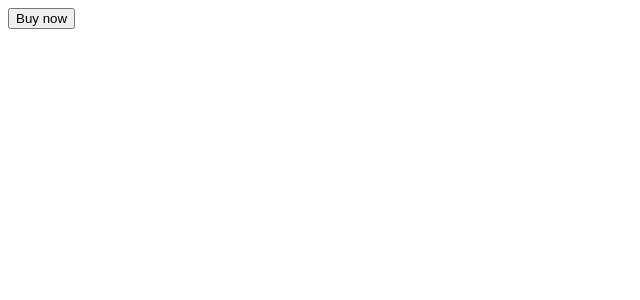
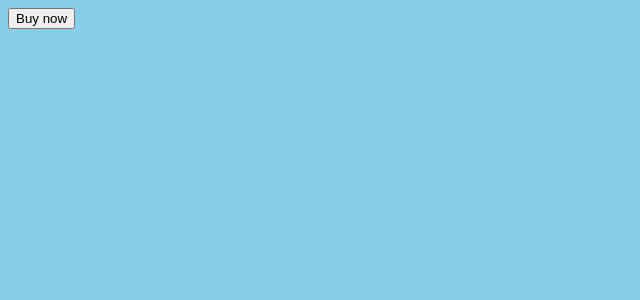
Before and after one commit to Fontenehuset-Bergen/react-workshop, a React (Vite) app: page / in a window 1280 px wide. Shown: the top 300 px of the page, without its empty margins (0-640 px from the left). Built offline with nearby package versions, Linux system fonts and the light colour scheme.

Commit message:
vite fil er viktig

```diff
--- a/src/assets/global.css
+++ b/src/assets/global.css
@@ -1,3 +1,3 @@
-.body{
+body{
     background-color: skyblue;
 }
--- a/src/main.tsx
+++ b/src/main.tsx
@@ -1,6 +1,7 @@
 import { StrictMode } from 'react'
 import { createRoot } from 'react-dom/client'
 import { MyButton } from './components/ui/buttons/buttons'
+import './assets/global.css'
 
 
 createRoot(document.getElementById('root')!).render(
--- /dev/null
+++ b/src/vite-env.d.ts
@@ -0,0 +1 @@
+/// <reference types='vite/client'/>
--- a/tsconfig.app.json
+++ b/tsconfig.app.json
@@ -23,5 +23,5 @@
     "noFallthroughCasesInSwitch": true,
     "noUncheckedSideEffectImports": true
   },
-  "include": ["src"]
+  "include": [ "src"]
 }
```
